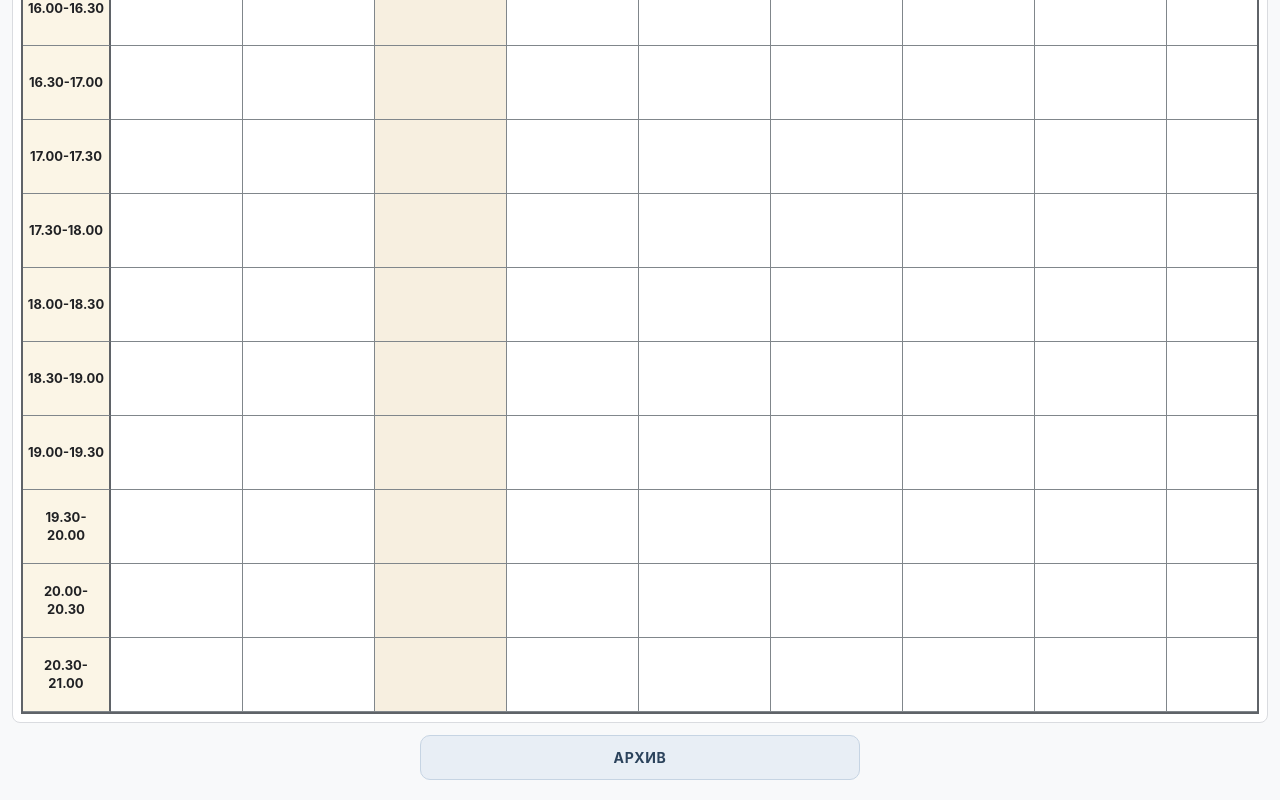
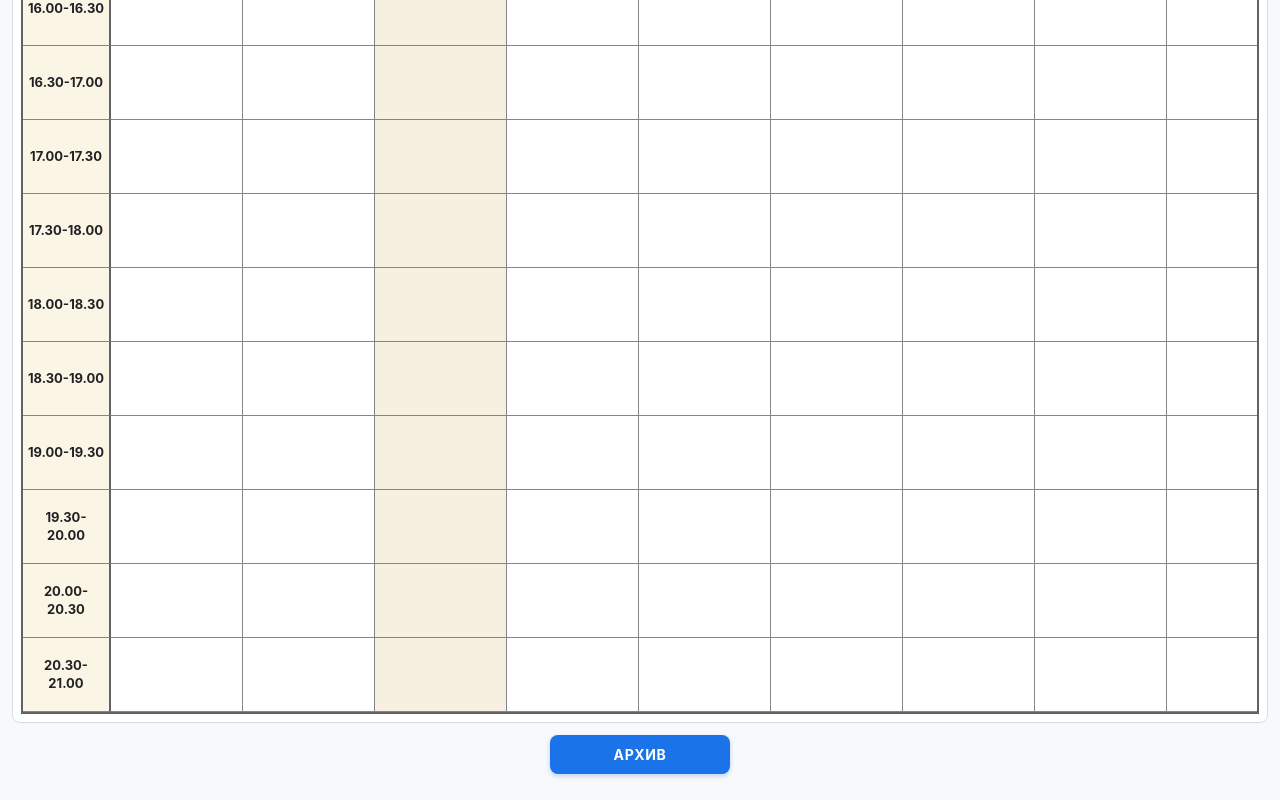
Before and after one commit to osagotbilis-collab/AutoHause, a plain HTML site: page index.html in a window 1280 px wide. Shown: the part 1407-2207 px from the top of the page. Drawn offline with Linux system fonts and the light colour scheme; no server answers.

Commit message:
Update index.html

```diff
--- a/index.html
+++ b/index.html
@@ -199,29 +199,31 @@
       display: flex;
       justify-content: center;
     }
-    .archive-btn {
-      width: 100%;
-      max-width: 440px;
-      padding: 13px 20px;
-      background-color: #e8eef5;
-      color: #2c435c;
-      border: 1px solid #c6d4e3;
-      border-radius: 10px;
+        .archive-btn {
+      width: auto;
+      min-width: 180px;
+      padding: 11px 28px;
+      background-color: #1a73e8;
+      color: #ffffff;
+      border: none;
+      border-radius: 8px;
       font-size: 14px;
       font-weight: bold;
       letter-spacing: 0.6px;
       cursor: pointer;
       text-align: center;
+      box-shadow: 0 2px 5px rgba(26, 115, 232, 0.28);
       -webkit-tap-highlight-color: transparent;
       transition: background-color 0.15s ease;
     }
     .archive-btn:active {
-      background-color: #d8e3ef;
+      background-color: #1557b0;
     }
     .archive-btn.active {
-      background-color: #dce6f2;
-      border-color: #9cb5cf;
+      background-color: #174ea6;
+      color: #ffffff;
     }
+
 
         @media (max-width: 600px) {
       body {
```
